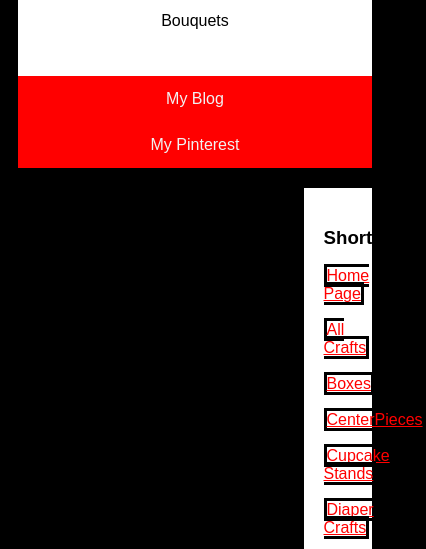
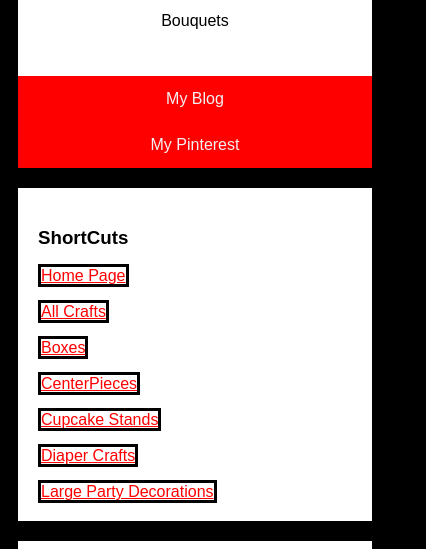
Before and after one commit to Crazyjack145/Sparky-sCrafts, a plain HTML site: page AllCrafts/Bouquets/Index.html in a window 390 px wide. Shown: the part 219-768 px from the top of the page, 426 px wide, since content can reach past the window. Drawn offline with Linux system fonts and the light colour scheme.

Commit message:
Update Index.html

```diff
--- a/AllCrafts/Bouquets/Index.html
+++ b/AllCrafts/Bouquets/Index.html
@@ -150,7 +150,7 @@ img {
 
 /* Responsive layout - when the screen is less than 800px wide, make the two columns stack on top of each other instead of next to each other */
 @media screen and (max-width: 800px) {
-    .leftcolumn, .rightcolumn {
+    .leftcolumn, .rightcolumn, .rightcolumn2, .leftcolumn2 {
         width: 100%;
         padding: 0;
     }
```
